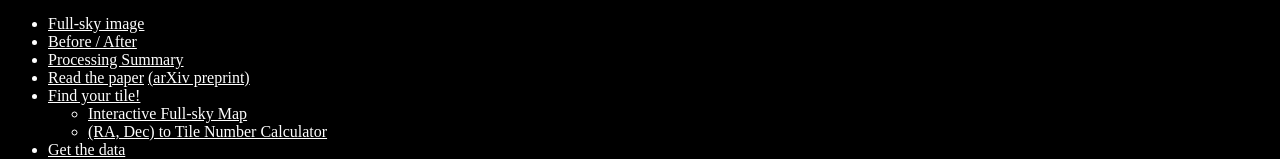
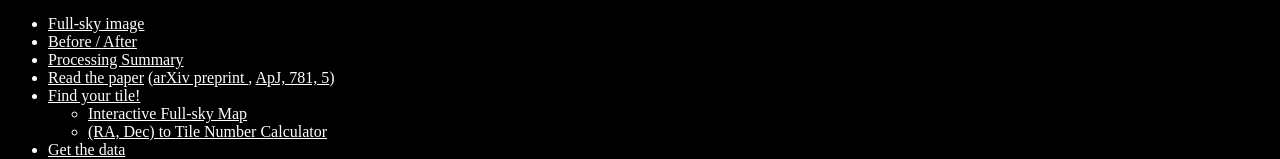
Before and after one commit to ameisner/wssa_site, a plain HTML site: page index.html in a window 1280 px wide. Shown: the part 492-651 px from the top of the page. Drawn offline with Linux system fonts and the light colour scheme.

Commit message:
link to ApJ

```diff
--- a/index.html
+++ b/index.html
@@ -16,7 +16,7 @@
 <li> <a href="fullsky.html"> Full-sky image </a>
 <li> <a href="before_after.html"> Before / After </a>
 <li> <a href="processing.html"> Processing Summary </a>
-<li> <a href="meisner_finkbeiner_wssa.pdf"> Read the paper</a> <a href="http://arxiv.org/abs/1312.0947"> (arXiv preprint) </a>
+<li> <a href="meisner_finkbeiner_wssa.pdf"> Read the paper</a> (<a href="http://arxiv.org/abs/1312.0947">arXiv preprint </a>, <a href="http://stacks.iop.org/0004-637X/781/5">ApJ, 781, 5</a>)
 <li> <a href="tile_astrometry.html"> Find your tile! </a>
 <ul>
 <li> <a href="tile_map">Interactive Full-sky Map</a>
```
